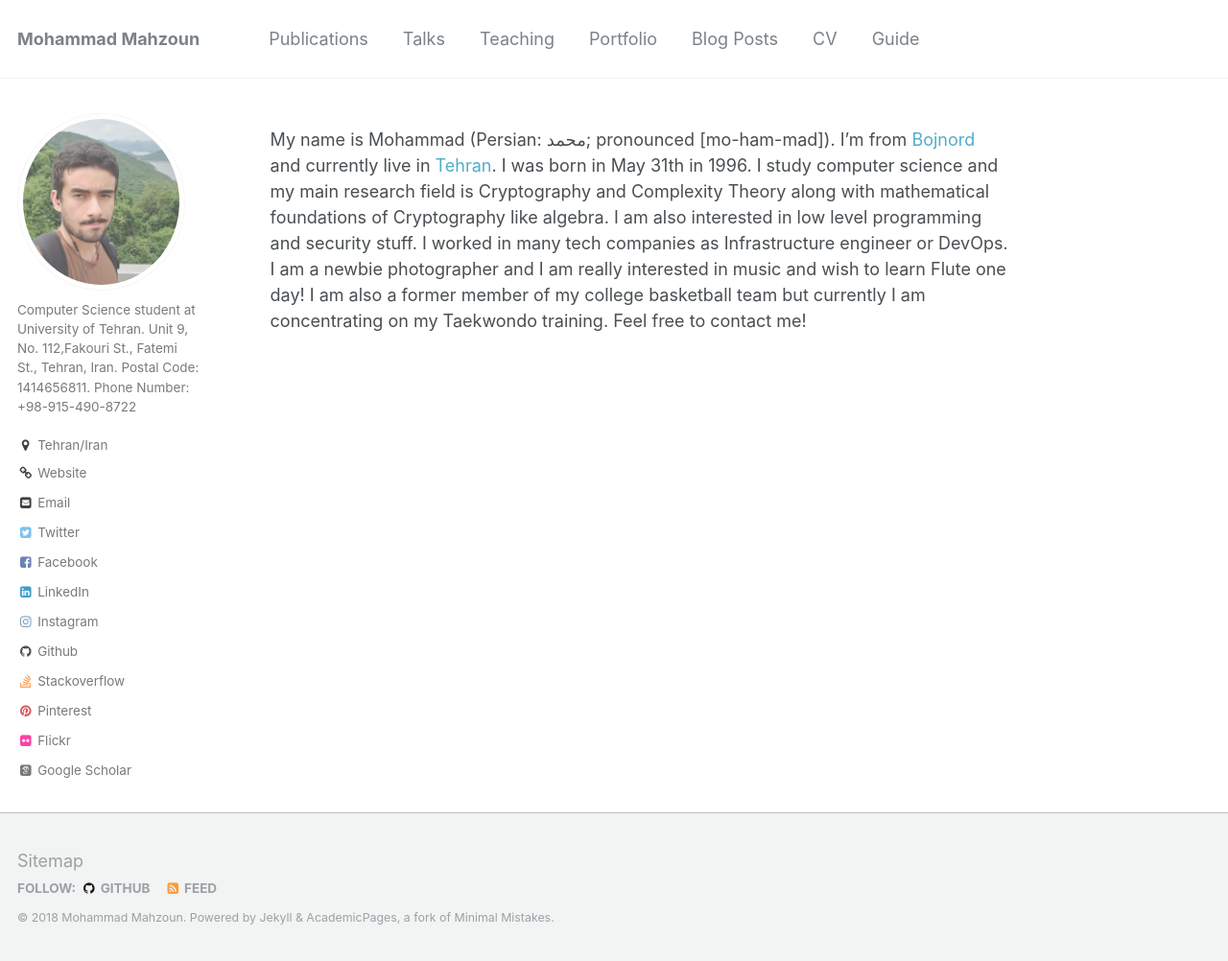
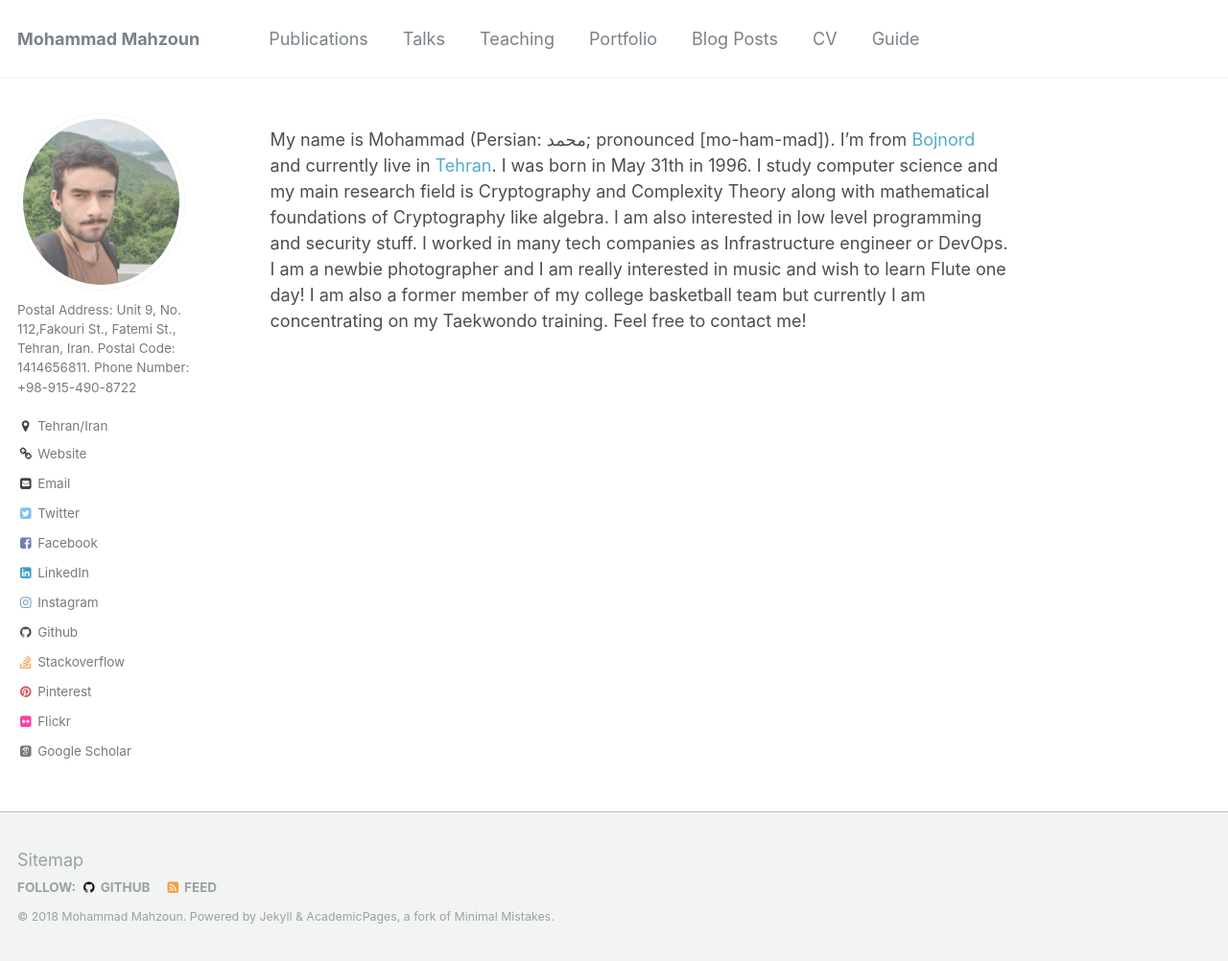
Before and after one commit to mahzoun/old_home_page, a Jekyll site: the page built from _pages/about.md, in a window 1280 px wide and 1002 px high. Shown: the whole window at 96% size. Built offline with Jekyll 4.4.1, drawn with Linux system fonts in a browser that asks for light colours; some web fonts are replaced.

Commit message:
change the address

```diff
--- a/_config.yml
+++ b/_config.yml
@@ -81,7 +81,7 @@ analytics:
 author:
   name             : ""
   avatar           : "profile.png"
-  bio              : "Computer Science student at University of Tehran.  Unit 9, No. 112,Fakouri St., Fatemi St., Tehran, Iran. Postal Code: 1414656811. Phone Number: +98-915-490-8722"
+  bio              : "Postal Address: Unit 9, No. 112,Fakouri St., Fatemi St., Tehran, Iran. Postal Code: 1414656811. Phone Number: +98-915-490-8722"
   location         : "Tehran/Iran"
   employer         :
   googlescholar    : "https://scholar.google.com/citations?user=4m_p68MAAAAJ&hl=en"
```
